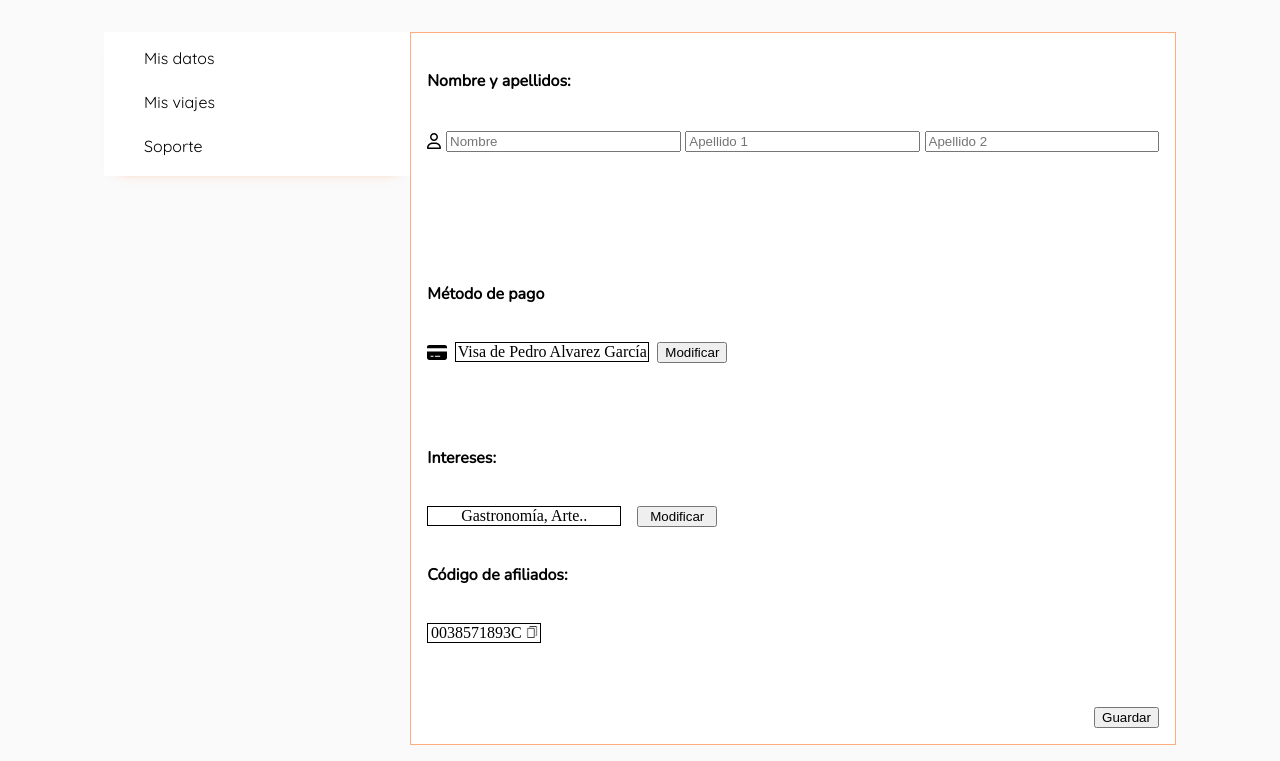
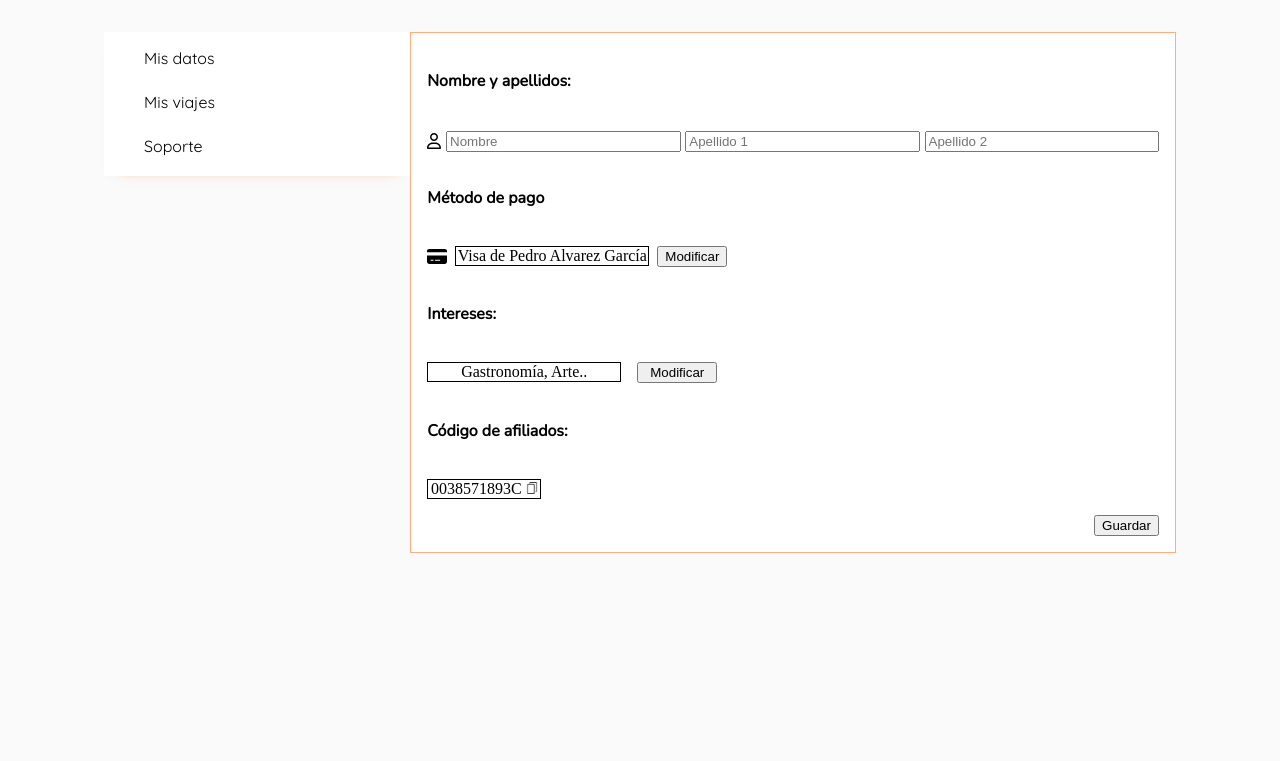
Before and after one commit to EasyTravel-STUCOM/EasyTravel, a PHP site: page /MyPage.html in a window 1280 px wide. Shown: the part 308-1069 px from the top of the page. After the commit the page ends 861 px from the top, so only its background shows below. Run offline with PHP 8.4, Linux system fonts and the light colour scheme.

Commit message:
Funcionalidad tarjeta terminada

```diff
--- a/EasyTravelWeb/css/MyPage.css
+++ b/EasyTravelWeb/css/MyPage.css
@@ -526,9 +526,6 @@
         vertical-align: bottom;
     }
 
-    .tarjeta {
-        margin-top: 3rem;
-    }
 
     .tarjeta__grid {
         display: grid;
@@ -547,9 +544,6 @@
         margin-top: 1rem;
     }
 
-    .intereses {
-        margin-top: 3rem;
-    }
 
     .intereses__grid {
         display: grid;
--- a/EasyTravelWeb/js/myPage.js
+++ b/EasyTravelWeb/js/myPage.js
@@ -305,7 +305,6 @@
 
 
     } else {
-
         $.ajax({
             type: "POST",
             url: "http://localhost/EasyTravel/EasyTravelWeb/php/ModifyCard.php",
@@ -314,6 +313,7 @@
             success: function (respJSON) {
                 if (respJSON.changed == true) {
                     console.log("Datos actualizados");
+                    $(".tarjeta__texto").html("Visa de "+nombreT)
                 } else {
                     alert("Error en guardar tarjeta.");
 
```
